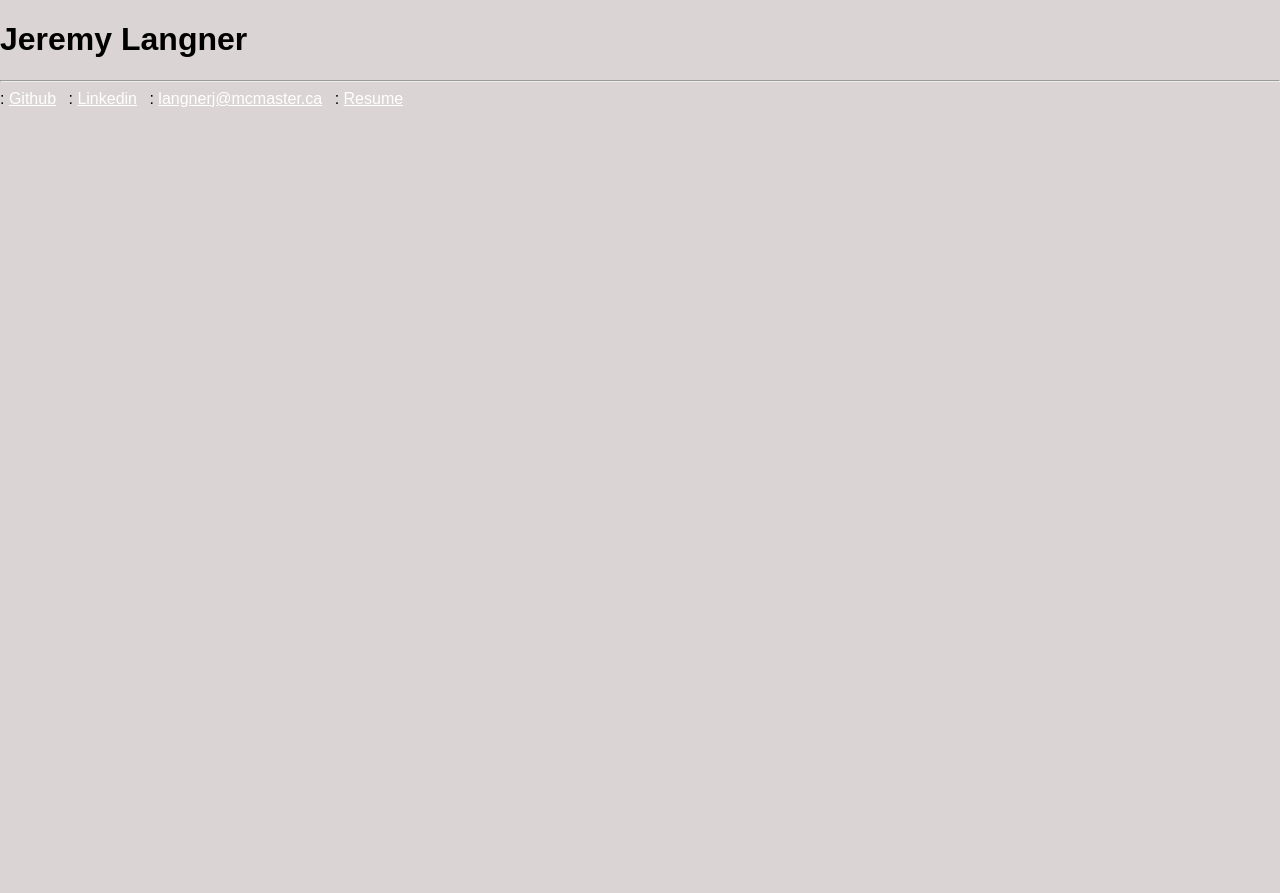
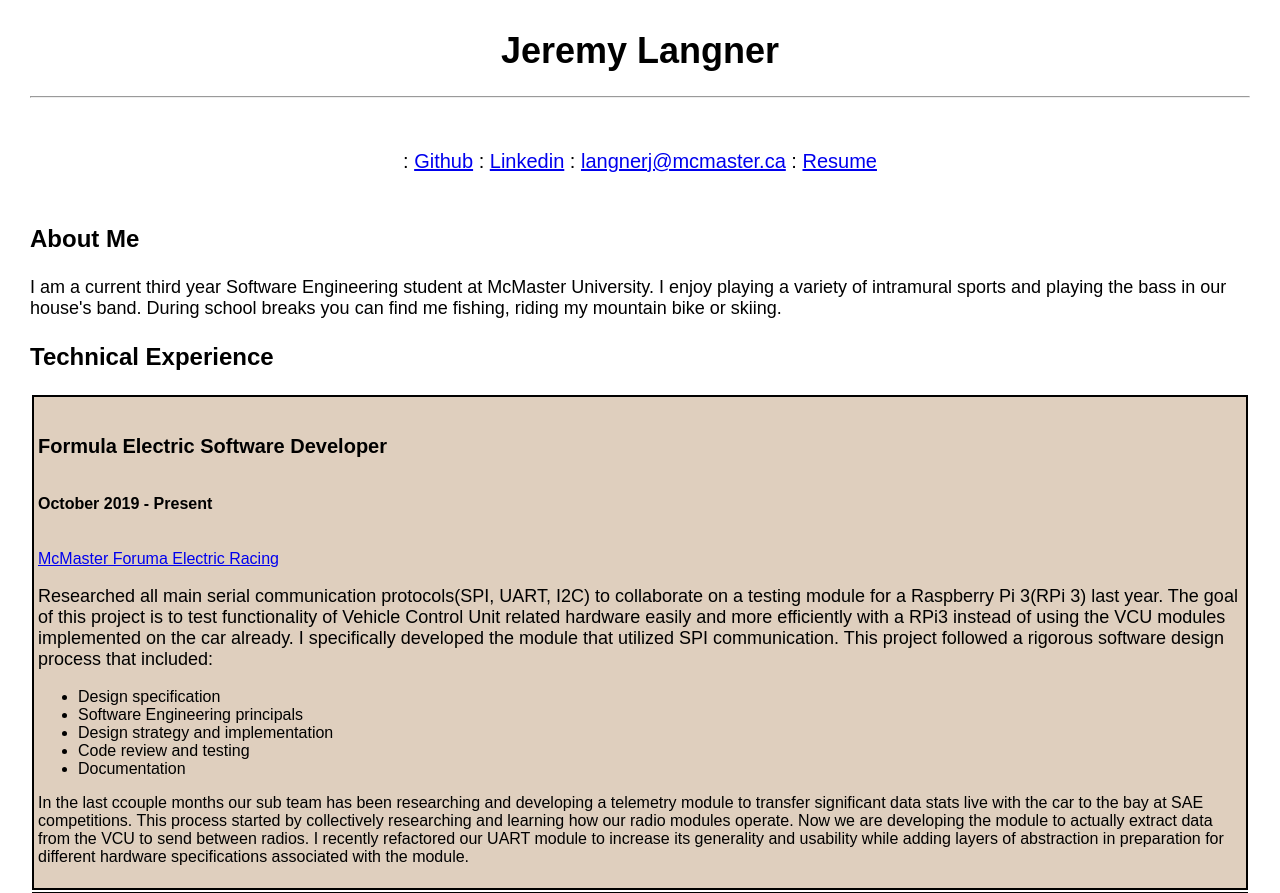
Before and after one commit to jlangner15/jlangner15.github.io, a plain HTML site: page index.html in a window 1280 px wide. Shown: the top 893 px of the page. Drawn offline with nearby package versions, Linux system fonts and the light colour scheme.

Commit message:
added some basic styling, to be continued

```diff
--- a/index.html
+++ b/index.html
@@ -16,15 +16,15 @@
     <h1>Jeremy Langner</h1>
     <hr>
     <div class="socials">
-        <i class="fab fa-github"></i> : <a href="https://github.com/jlangner15">Github</a>
-        <i class="fab fa-linkedin"></i> :  <a href="https://www.linkedin.com/in/jeremy-langner/">Linkedin</a>
-        <i class="fas fa-at"></i> : <a href="mailto:langnerj@mcmaster.ca">langnerj@mcmaster.ca</a>
-        <i class="fas fa-briefcase"></i> : <a href="resume/resumeNov2021.pdf" target="_blank" >Resume</a>
+        <i></i> : <a href="https://github.com/jlangner15">Github</a>
+        <i></i> :  <a href="https://www.linkedin.com/in/jeremy-langner/">Linkedin</a>
+        <i></i> : <a href="mailto:langnerj@mcmaster.ca">langnerj@mcmaster.ca</a>
+        <i></i> : <a href="resume/resumeNov2021.pdf" target="_blank" >Resume</a>
     </div>
 </div>
 
 <!-- Main Content -->
-<div class="container content">
+<div>
 
     <!-- About Me -->
     <section>
@@ -37,10 +37,10 @@
     <!-- Experience -->
     <section>
         <h3>Technical Experience</h3>
-        <div class="list-group list-group-flush">
+        <div>
 
             <!-- Technical Experience   -->
-            <div >
+            <div class="cardBox">
                 <div>
                     <h5>Formula Electric Software Developer</h5>
                 </div>
@@ -65,7 +65,7 @@
                 </p>
             </div>
 
-            <div>
+            <div class="cardBox">
                 <div>
                     <h5>Engineering Competition Finalists</h5>
                 </div>
@@ -92,12 +92,12 @@
     <!-- Projects -->
     <section>
         <h3>Projects</h3>
-        <div">
+        <div>
             <div>
                 <div>
 
                     <!-- Project Card  -->
-                    <div>
+                    <div class="cardBox">
                         <div >
                             <h5 >Formula Electric Raspberry Pi Testing Suite</h5>
                             <p >
@@ -111,7 +111,7 @@
                     </div>
 
                     <!-- Project Card  -->
-                    <div>
+                    <div class="cardBox">
                         <div>
                             <h5>Back to Hacking 2021 Virtual Hackathon</h5>
                             <h6 >Python, Flask, SQLAlchemy, HTML, CSS </h6>
@@ -164,7 +164,7 @@
     <!-- Work Experience -->
     <section>
         <h3>Past Work Experience</h3>
-        <div>
+        <div class="cardBox">
             <div>
                 <h5>Student Labourer</h5>
                 <small>May - September 2020/2021</small>
@@ -178,7 +178,7 @@
         </div>
 
 
-        <div>
+        <div class="cardBox"v>
             <div>
                 <h5>Crew Member</h5>
                 <small>Apr. 2016 - Aug. 2019</small>
--- a/main.css
+++ b/main.css
@@ -1,21 +1,50 @@
 body {
     font-family: 'PT Sans', sans-serif;
-    margin: 0;
+    margin: 30px;
     padding: 0;
-    background: #dbd4d4;
+    background: #ffffff;
 }
 
-.content{padding-top: 100%}
-
-.socials a{
-    color: #ffffff;
-    padding-right: 8px;
-    padding-bottom: 8px;
+.socials{
+    text-align: center;
+    font-size: 20px;
+    padding: 10px;
+    margin: 42px;
 }
 
 h3{
-    background: darkgrey;
-    color: white;
+    color: #000000;
     border-width: 3px;
     border-color: black;
 }
+
+h1{
+    text-align: center;
+    font-size: 36px;
+}
+
+h3{
+    font-size: 24px;
+}
+
+h5 {
+    font-size: 20px;
+}
+
+h6{
+    font-size: 16px;
+}
+
+p{
+    font-size: 18px;
+}
+
+.cardBox{
+    border-width:2px;
+    border-style:solid;
+    border-color:black;
+    padding: 4px;
+    margin: 2px;
+    background: white;
+    background: #dfcfbe;
+}
```
